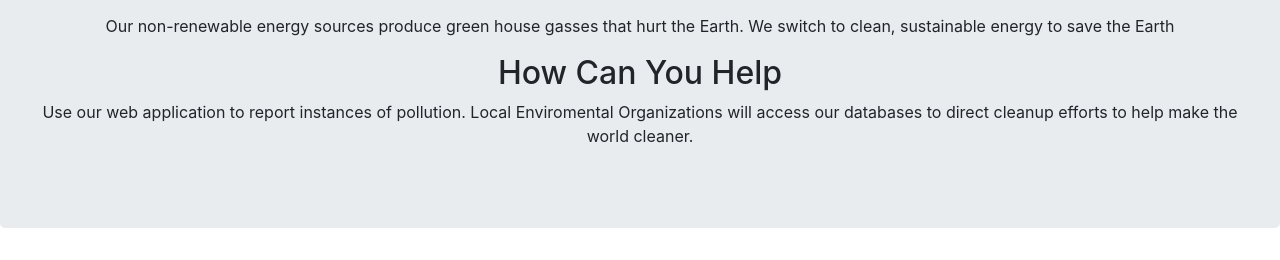
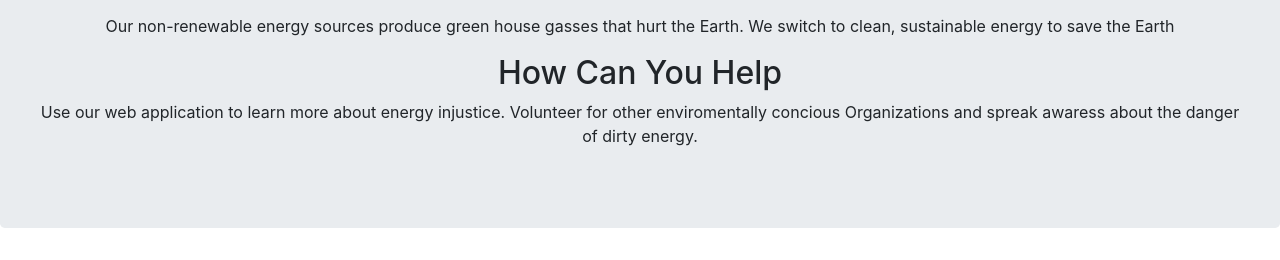
Before and after one commit to masephoenix/masephoenix.github.io, a plain HTML site: page Info.html in a window 1280 px wide. Shown: the part 926-1186 px from the top of the page. Drawn offline with nearby package versions, Linux system fonts and the light colour scheme.

Commit message:
Update Info.html

```diff
--- a/Info.html
+++ b/Info.html
@@ -79,7 +79,8 @@
    <p>Our non-renewable energy sources produce green house gasses that hurt the Earth. We switch to clean,
    sustainable energy to save the Earth</p>
    <h2>How Can You Help</h2>
-   <p>Use our web application to report instances of pollution. Local Enviromental Organizations will access our databases to direct cleanup efforts to help make the world cleaner.</p>
+   <p>Use our web application to learn more about energy injustice. Volunteer for other enviromentally concious Organizations
+   and spreak awaress about the danger of dirty energy. </p>
   </div>
 </div>
 
```
